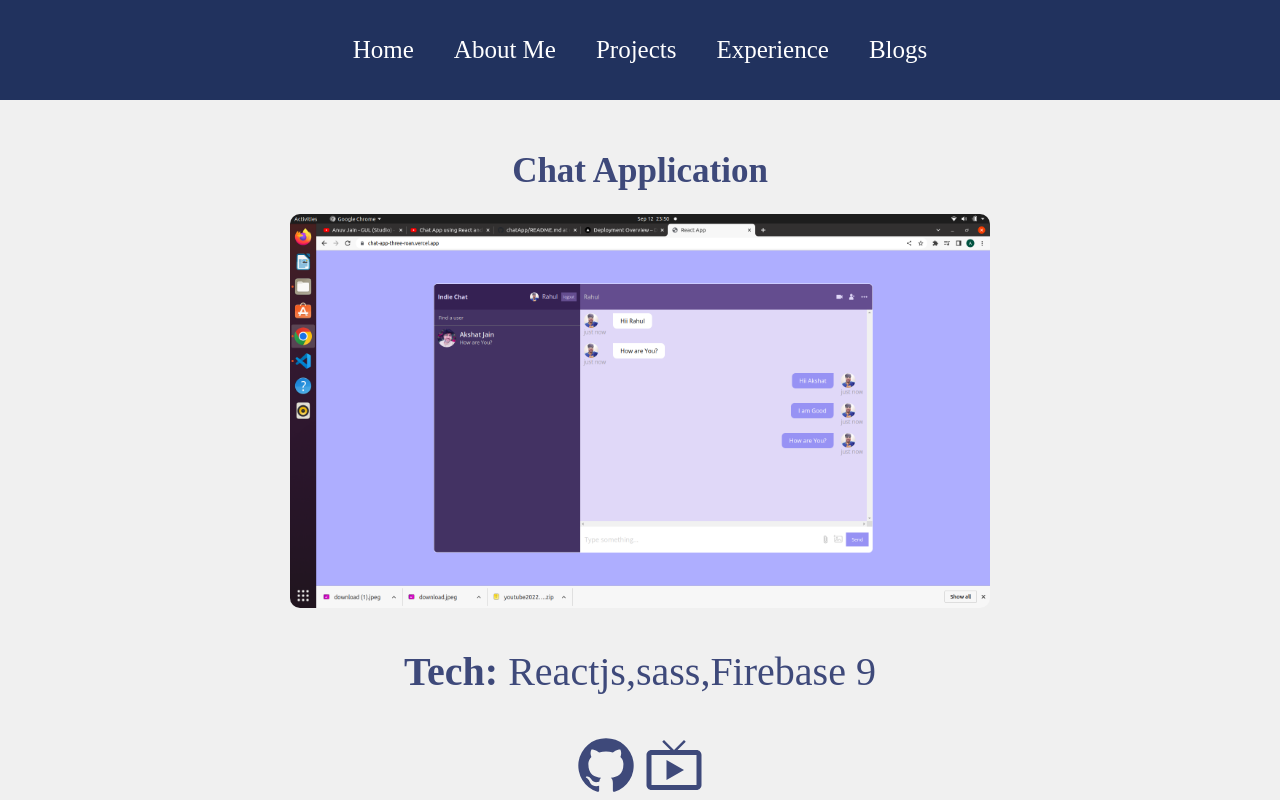
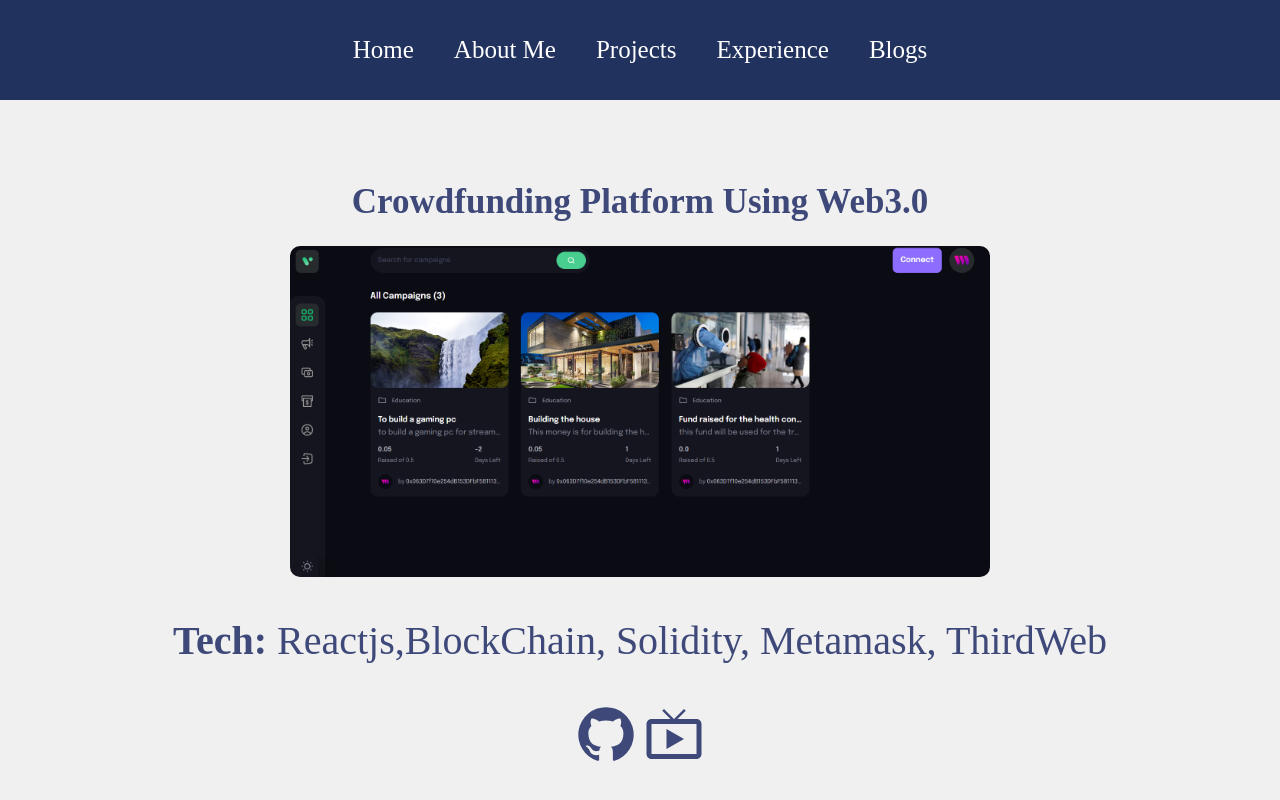
Before and after one commit to Akshat2Jain/Portfolio_Reactjs, a React (Create React App) app: page /Project/1 in a window 1280 px wide. Shown: the top 800 px of the page. Built offline with nearby package versions, Linux system fonts and the light colour scheme.

Commit message:
added new project

```diff
--- a/src/component/Home.js
+++ b/src/component/Home.js
@@ -1,5 +1,4 @@
 import React from "react";
-import InstagramIcon from "@mui/icons-material/Instagram";
 import GitHubIcon from "@mui/icons-material/GitHub";
 import LinkedInIcon from "@mui/icons-material/LinkedIn";
 import TwitterIcon from "@mui/icons-material/Twitter";
--- a/src/component/ProjectList.js
+++ b/src/component/ProjectList.js
@@ -18,14 +18,25 @@ import Img16 from "../assests/chat.png"
 import Img17 from "../assests/github.png"
 import Img18 from "../assests/crypto.png"
 import Img19 from "../assests/crowdfunding.png"
+import Img20 from "../assests/movie.png"
 const ProjectList = [
+  {
+    name:"MovieReview_Webisite",
+    image:Img20,
+    skills:"ReactJs,Spring Boot, MongoDb, Bootstrap",
+    link:"https://github.com/Akshat2Jain/Fullstack_MovieReview",
+    live:"https://github.com/Akshat2Jain/Fullstack_MovieReview",
+    id:0
+
+
+  },
   {
     name: "Crowdfunding Platform Using Web3.0",
     image: Img19,
     skills: "Reactjs,BlockChain, Solidity, Metamask, ThirdWeb",
     link: "https://github.com/Akshat2Jain/web3_crowdfunding",
     live: "https://crowdsupport.netlify.app/",
-    id: 0,
+    id: 1,
   },
   {
     name: "Chat Application",
@@ -33,7 +44,7 @@ const ProjectList = [
     skills: "Reactjs,sass,Firebase 9",
     link: "https://github.com/Akshat2Jain/chatApp",
     live: "https://chat-app-three-roan.vercel.app/login",
-    id: 1,
+    id: 2,
   },
   {
     name: "Crypto App",
@@ -41,7 +52,7 @@ const ProjectList = [
     skills: "Reactjs,sass,Chakra-UI, Chart.js",
     link: "https://github.com/Akshat2Jain/CryptoApp",
     live: "https://icic.vercel.app/",
-    id: 2,
+    id: 3,
   },
   {
     name: "Github User Finder",
@@ -49,7 +60,7 @@ const ProjectList = [
     skills: "Reactjs,Tailwindcss",
     link: "https://github.com/Akshat2Jain/github_user_finder",
     live: "https://github2user4finder.vercel.app/",
-    id: 3,
+    id: 4,
   },
   {
     name: "Netflix Clone",
@@ -57,7 +68,7 @@ const ProjectList = [
     skills: "Reactjs,TailwindCss,Firebase 9,Material Ui",
     link: "https://github.com/Akshat2Jain/Netflix_clone",
     live: "https://net12clone.netlify.app/",
-    id: 4,
+    id: 5,
   },
   {
     name: "Game Review Strapi Website",
@@ -65,7 +76,7 @@ const ProjectList = [
     skills: "Reactjs,Strapi,Graphql",
     link: "https://github.com/Akshat2Jain/react_strapi",
     live: "https://github.com/Akshat2Jain/react_strapi",
-    id: 5,
+    id: 6,
   },
   {
     name: "Personal Blog Website",
@@ -73,7 +84,7 @@ const ProjectList = [
     skills: "Reactjs",
     link: "https://github.com/Akshat2Jain/2min-Blog",
     live: "https://2minblog.vercel.app/",
-    id: 6,
+    id: 7,
   },
   {
     name: "Login/Logout Todo App",
@@ -81,7 +92,7 @@ const ProjectList = [
     skills: "Reactjs,Firebase 8,Bootstrap",
     link: "https://github.com/Akshat2Jain/advance_todo_app",
     live: "https://todopp.netlify.app/",
-    id: 7,
+    id: 8,
   },
   {
     name: "Blogging App",
@@ -89,7 +100,7 @@ const ProjectList = [
     skills: "Reactjs,Firebase,Material Ui",
     link: "https://github.com/Akshat2Jain/Firebase_auth",
     live: "https://github.com/Akshat2Jain/Firebase_auth",
-    id: 8,
+    id: 9,
   },
   {
     name: "Expense Tracker",
@@ -97,7 +108,7 @@ const ProjectList = [
     skills: "Reactjs,LocalStorage",
     live: "https://github.com/Akshat2Jain/project5",
     link: "https://github.com/Akshat2Jain/project5",
-    id: 9,
+    id: 10,
   },
   {
     name: "Project Rakt",
@@ -105,7 +116,7 @@ const ProjectList = [
     skills: "JavaScript,HTML,CSS,Bootstrap",
     link: "https://github.com/Akshat2Jain/project_rakt",
     live: "https://github.com/Akshat2Jain/project_rakt",
-    id: 10,
+    id: 11,
   },
   {
     name: "WeatherApp",
@@ -113,7 +124,7 @@ const ProjectList = [
     skills: "Reactjs",
     link: "https://github.com/Akshat2Jain/weatherapp_reactjs",
     live: "https://github.com/Akshat2Jain/weatherapp_reactjs",
-    id: 11,
+    id: 12,
   },
   {
     name: "Marvel MovieApp",
@@ -121,7 +132,7 @@ const ProjectList = [
     skills: "Reactjs",
     link: "https://github.com/Akshat2Jain/reactjs_project1_movieapp",
     live: "https://marvel-phasewise-app.netlify.app/",
-    id: 12,
+    id: 13,
   },
   {
     name: "Portfolio Website",
@@ -129,7 +140,7 @@ const ProjectList = [
     skills: "Html,Css,Javascript",
     link: "https://github.com/Akshat2Jain/Portfolio_Website",
     live: "https://akshatjain.tech/",
-    id: 13,
+    id: 14,
   },
   {
     name: "Starbucks Website",
@@ -137,7 +148,7 @@ const ProjectList = [
     skills: "TailwindCss",
     link: "https://github.com/Akshat2Jain/Starbucks_tailwindCss",
     live: "https://github.com/Akshat2Jain/Starbucks_tailwindCss",
-    id: 14,
+    id: 15,
   },
   {
     name: "Sorting App",
@@ -145,7 +156,7 @@ const ProjectList = [
     skills: "Html,Css,Javascript",
     link: "https://github.com/Akshat2Jain/Sorting_App",
     live: "https://github.com/Akshat2Jain/Sorting_App",
-    id: 15,
+    id: 16,
   },
   {
     name: "Bootstrap Website",
@@ -153,7 +164,7 @@ const ProjectList = [
     skills: "Bootstrap",
     link: "https://github.com/Akshat2Jain/Starbuks_Website_BootstrapOnly",
     live: "https://github.com/Akshat2Jain/Starbuks_Website_BootstrapOnly",
-    id: 16,
+    id: 17,
   },
   {
     name: "Password Generator",
@@ -161,7 +172,7 @@ const ProjectList = [
     skills: "Html,Css,Javascript",
     link: "https://github.com/Akshat2Jain/Password_Generator_animated_bg",
     live: "https://github.com/Akshat2Jain/Password_Generator_animated_bg",
-    id: 17,
+    id: 18,
   },
   {
     name: "Covid Dashboard",
@@ -169,7 +180,7 @@ const ProjectList = [
     skills: "Html,Css,Javascript,Chartjs",
     link: "https://github.com/Akshat2Jain/Covid_statewise_tracker_dashboard",
     live: "https://github.com/Akshat2Jain/Covid_statewise_tracker_dashboard",
-    id: 18,
+    id: 19,
   },
 ];
 
```
Also changed, not shown: src/assests/movie.png (added).
